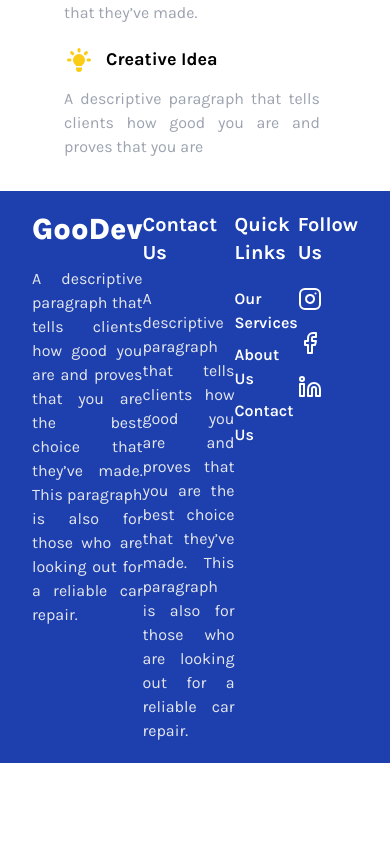
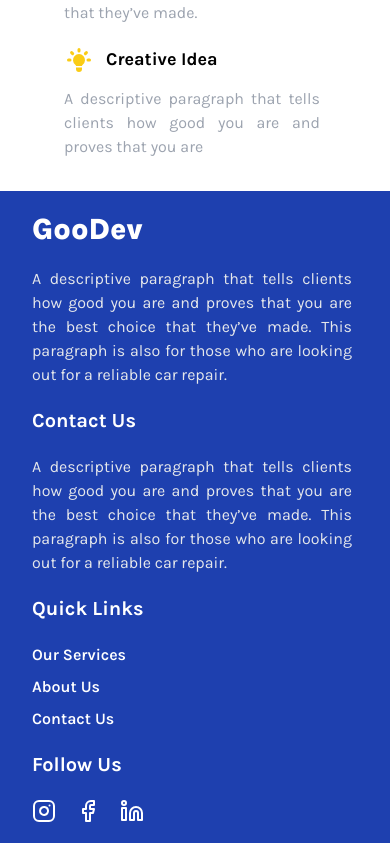
Before and after one commit to Goodev-SG/goodev, a Next.js app: page / in a window 390 px wide. Shown: the part 4135-4978 px from the top of the page. Before the commit the page ends 4898 px from the top, so only its background shows below. Built offline with nearby package versions, Linux system fonts and the light colour scheme.

Commit message:
responsive footer

```diff
--- a/components/footer.tsx
+++ b/components/footer.tsx
@@ -4,7 +4,7 @@ import React from "react";
 
 const Footer = () => {
   return (
-    <div className="flex flex-row justify-between bg-blue-800 px-8 py-5 sm:px-36 sm:py-32">
+    <div className="flex flex-col sm:flex-row gap-5 justify-between bg-blue-800 px-8 py-5 sm:px-36 sm:py-32">
       <div>
         <h1 className="font-karla text-white text-3xl font-black">GooDev</h1>
         <p className="text-justify font-karla text-gray-200 max-w-80 mt-5">
@@ -43,7 +43,7 @@ const Footer = () => {
       </div>
       <div>
         <h1 className="font-karla text-white text-xl font-bold">Follow Us</h1>
-        <div className="flex flex-col mt-5 gap-5">
+        <div className="flex flex-row sm:flex-col mt-5 gap-5">
           <Instagram color="white" />
           <Facebook color="white" />
           <Linkedin color="white" />
```
